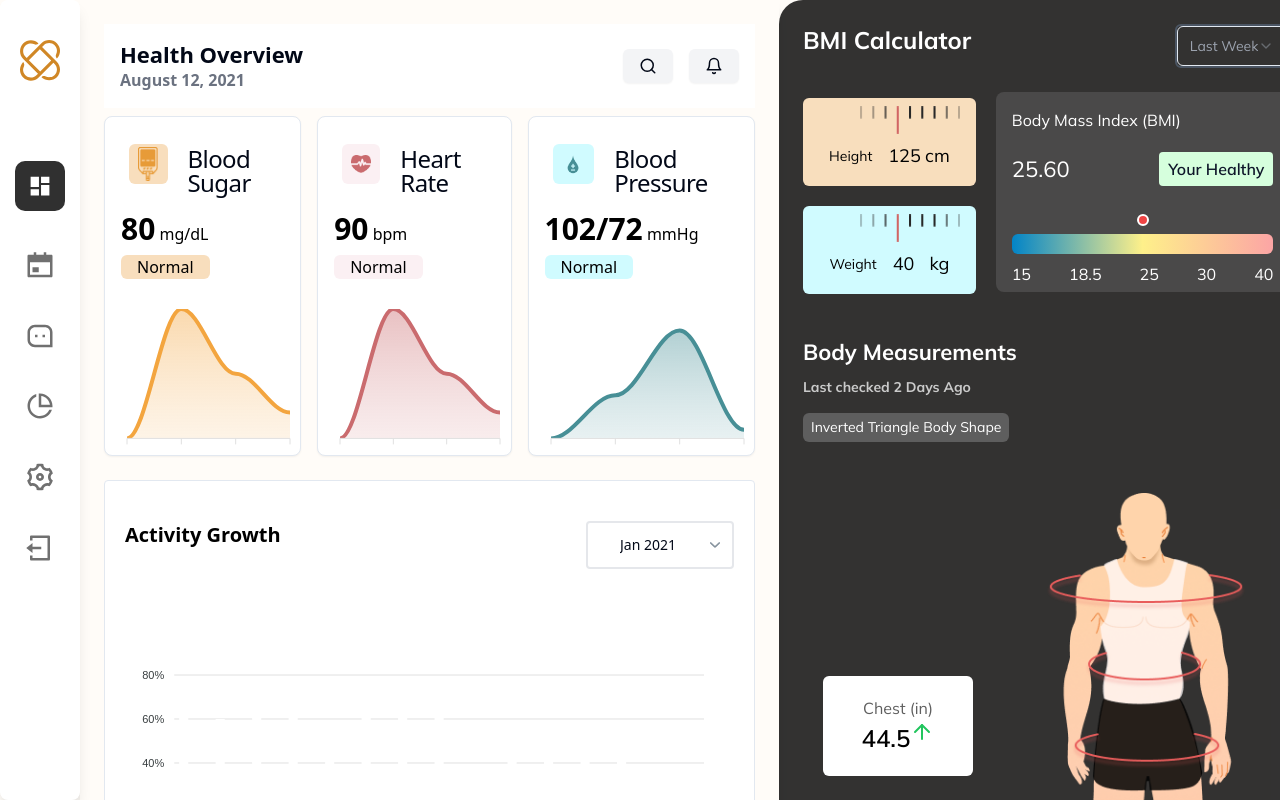
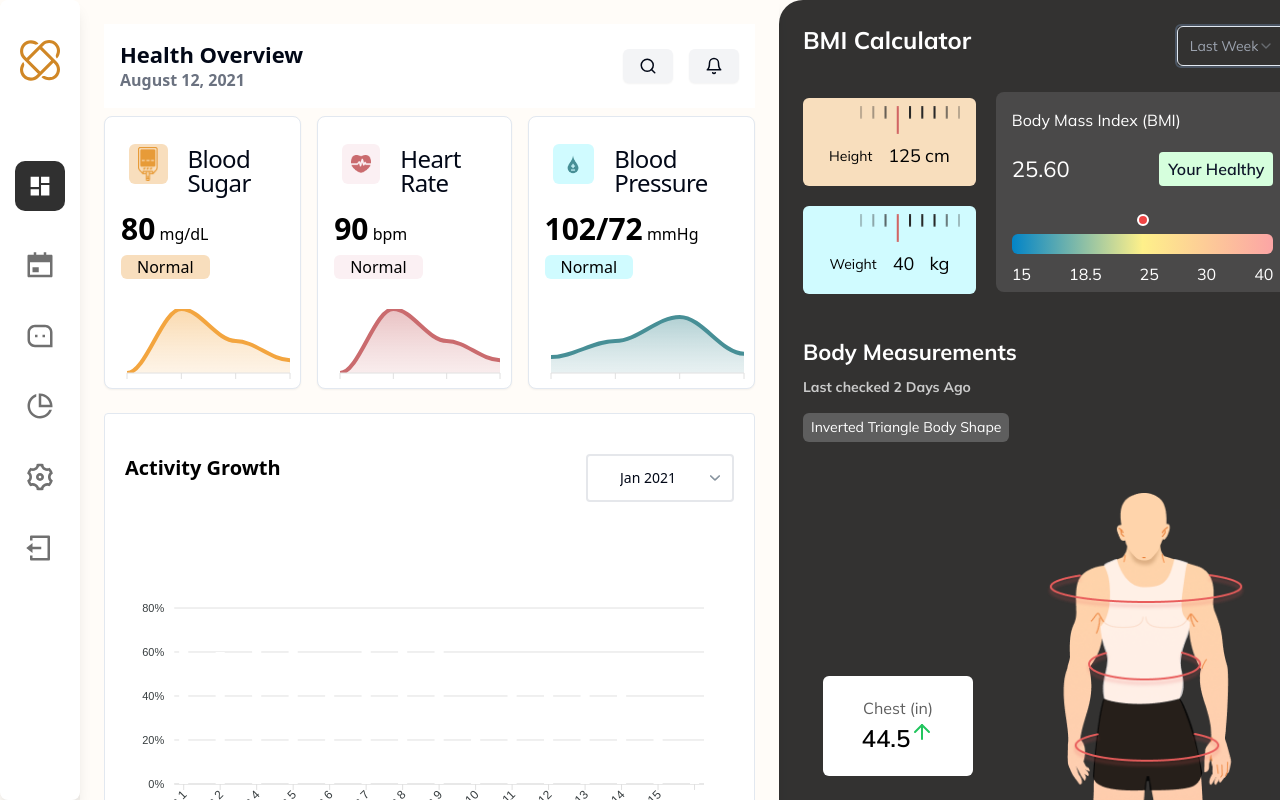
Before and after one commit to huleshjangde/healthcare-dashboard, a Next.js app: page / in a window 1280 px wide. Shown: the top 800 px of the page. Built offline with nearby package versions, Linux system fonts and the light colour scheme.

Commit message:
health cards

```diff
--- a/components/healthoverview/HealthCard.tsx
+++ b/components/healthoverview/HealthCard.tsx
@@ -15,7 +15,7 @@ export const HealthCard = ({
   series,
 }: any) => {
   return (
-    <Card className="w-full h-[340px]">
+    <Card className="w-full ">
       <CardHeader className="flex flex-row w-full gap-5 items-center justify-start">
         <div
           className={`w-16 h-10 ${bgClass} flex justify-center items-center rounded-md`}
@@ -42,7 +42,7 @@ export const HealthCard = ({
             options={chartOptions}
             series={series}
             type="area"
-            height={"80%"}
+            height={"50%"}
             width={"100%"}
           />
         )}
```
